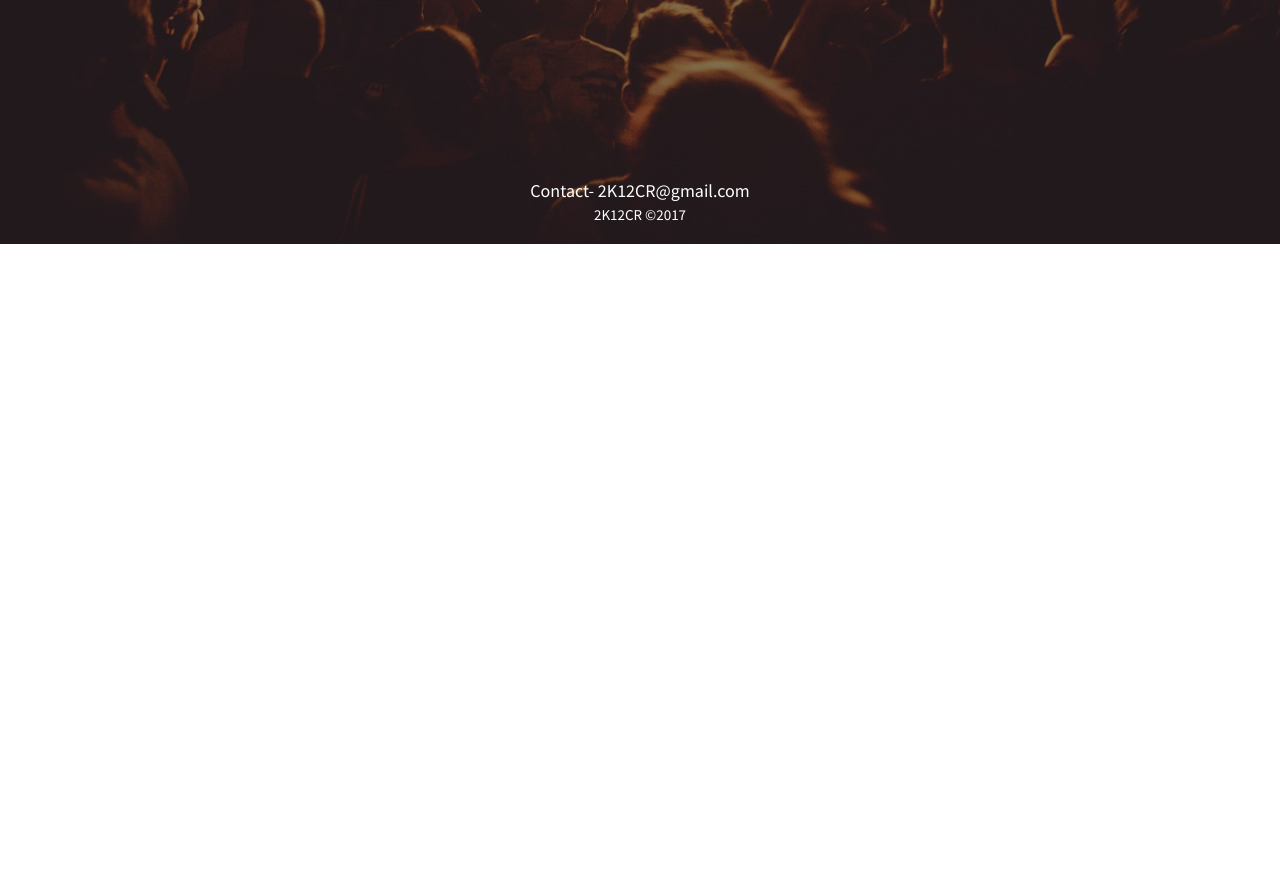
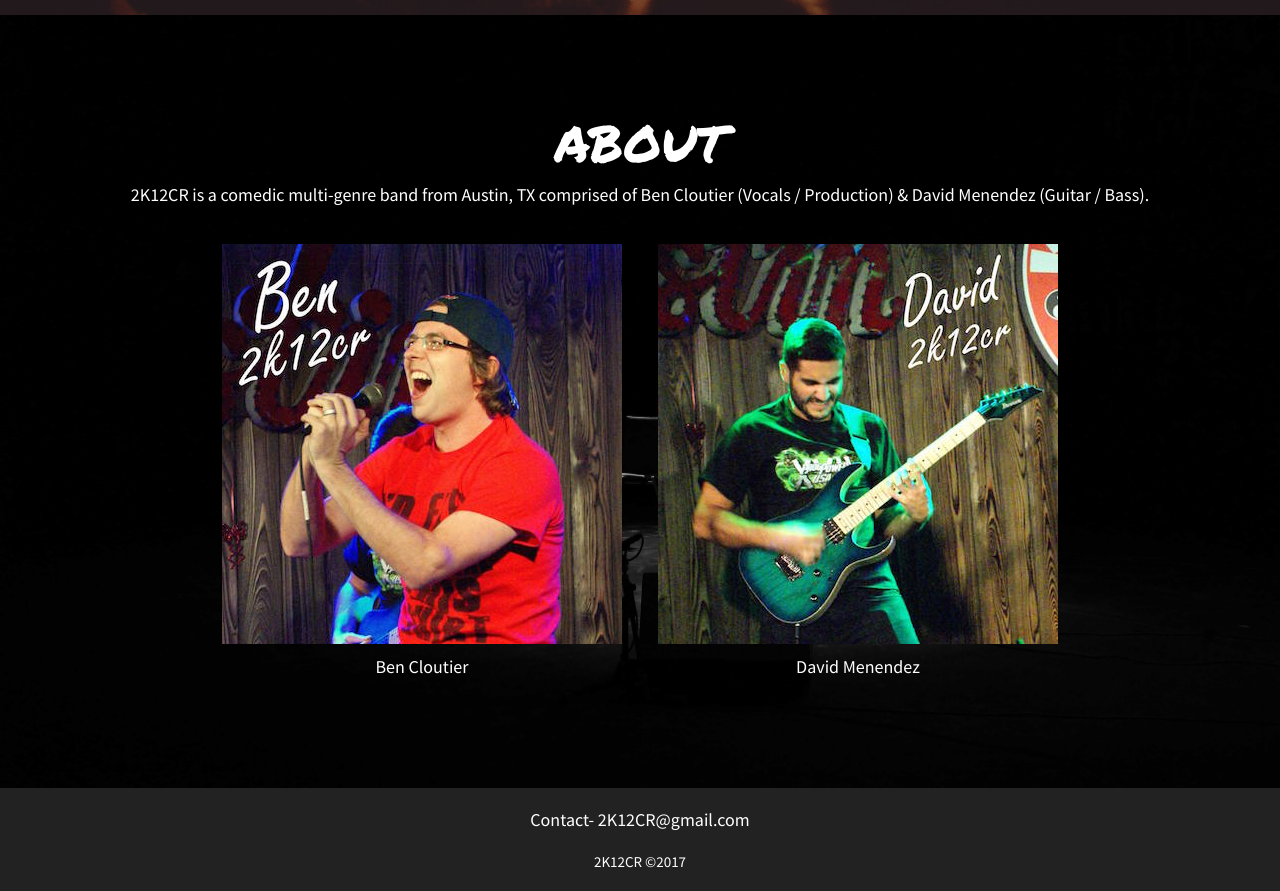
Before and after one commit to bencloutier/2k12cr, a plain HTML site: page index.html in a window 1280 px wide. Shown: the part 1356-2247 px from the top of the page. Before the commit the page ends 1600 px from the top, so only its background shows below. Drawn offline with Linux system fonts and the light colour scheme.

Commit message:
added about section

```diff
--- a/css/styles.css
+++ b/css/styles.css
@@ -32,6 +32,7 @@ h3 {
 }
 p {
   font-size: 1rem;
+  margin-bottom: 1rem;
 }
 a {
   color: #fff;
@@ -50,11 +51,18 @@ small {
 iframe {
   max-width: 100%;
 }
+img {
+  max-width: 100%;
+  display: block;
+}
+figure img {
+  margin-bottom: .5rem;
+}
 footer {
-  color: #fff;
   text-align: center;
+  position: relative;
+  background: #222;
   padding: 1rem 0;
-  position: relative;
 }
 .fa {
   font-size: 2rem;
@@ -64,7 +72,7 @@ footer {
   font-size: 3.375rem;
 }
 .section {
-  padding: 0 1rem;
+  padding: 5rem 1rem;
   display: flex;
   flex: 1;
   flex-direction: column;
@@ -74,9 +82,12 @@ footer {
   position: relative;
 }
 .section-wrapper {
-  min-height: 100vh;
   display: flex;
   flex-direction: column;
+}
+.section--full {
+  padding: 0 1rem;
+  min-height: 100vh;
 }
 #splash {
   background: url("../img/bg3-min.jpeg") no-repeat center center;
@@ -85,6 +96,11 @@ footer {
 }
 #content {
   background: url("../img/bg2-min.jpeg") no-repeat center center;
+  background-size: cover;
+  background-attachment: scroll;
+}
+#about {
+  background: url("../img/bg1-min.jpeg") no-repeat center center;
   background-size: cover;
   background-attachment: scroll;
 }
@@ -111,6 +127,34 @@ footer {
   height: 100%;
   width: 100%;
   background: rgba(0,0,0,0.5);
+  left: 0;
+  top: 0;
+}
+.container {
+  max-width: 60rem;
+  margin: 0 auto;
+}
+.flex-row {
+  display: flex;
+  flex-wrap: wrap;
+  justify-content: center;
+  margin: 0 -1rem;
+}
+.flex-col {
+  padding: 1rem;
+}
+.btn {
+  background: transparent;
+  color: #fff;
+  padding: 1rem 2rem;
+  border: 2px solid #FF4C4C;
+  border-radius: 2rem;
+  text-transform: uppercase;
+  display: inline-block;
+}
+.btn:hover {
+  background: #FF4C4C;
+  color: #fff;
 }
 
 @media(min-width: 48rem) {
@@ -123,7 +167,7 @@ footer {
   .jumbo {
     font-size: 11.391rem;
   }
-  #content, #splash {
+  #content, #splash, #about {
     background-attachment: fixed;
   }
 }
--- a/index.html
+++ b/index.html
@@ -14,7 +14,7 @@
   <link rel="stylesheet" type="text/css" href="css/styles.css">
 </head>
 <body>
-  <section id="splash" class="section-wrapper mask">
+  <section id="splash" class="section-wrapper section--full mask">
     <div class="section">
       <h1 class="jumbo">2K12CR</h1>
       <h2>very good bad boys</h2>
@@ -45,10 +45,32 @@
       <h2>media</h2>
       <iframe width="560" height="315" src="https://www.youtube.com/embed/rugb74oGMII" frameborder="0" allowfullscreen></iframe>
     </div>
-    <footer>
-      <p>Contact- <a href="mailto:2k12cr@gmail.com">2K12CR@gmail.com</a></p>
-      <small>2K12CR &copy;2017</small>
-    </footer>
   </section>
+  <section id="about" class="section-wrapper">
+    <div class="section">
+      <h2>about</h2>
+      <div class="container">
+        <p>2K12CR is a comedic multi-genre band from Austin, TX comprised of Ben Cloutier (Vocals / Production) & David Menendez (Guitar / Bass).</p>
+        <div class="flex-row">
+          <figure class="flex-col">
+            <img src="img/ben_2k12cr.jpg" alt="Ben Cloutier of 2K12CR">
+            <figcaption>Ben Cloutier</figcaption>
+          </figure>
+          <figure class="flex-col">
+            <img src="img/david_2k12cr.jpg" alt="David Menendez of 2K12CR">
+            <figcaption>David Menendez</figcaption>
+          </figure>
+        </div>
+        <!--
+        uncomment when we have stuff to sell
+        <a href="#" class="btn">buy 2k12cr music</a>
+        -->
+      </div>
+    </div>
+  </section>
+  <footer>
+    <p>Contact- <a href="mailto:2k12cr@gmail.com" title="Contact Email">2K12CR@gmail.com</a></p>
+    <small>2K12CR &copy;2017</small>
+  </footer>
 </body>
 </html>
```
Also changed, not shown: img/ben_2k12cr.jpg (added), img/bg1-min.jpeg (added), img/david_2k12cr.jpg (added).
